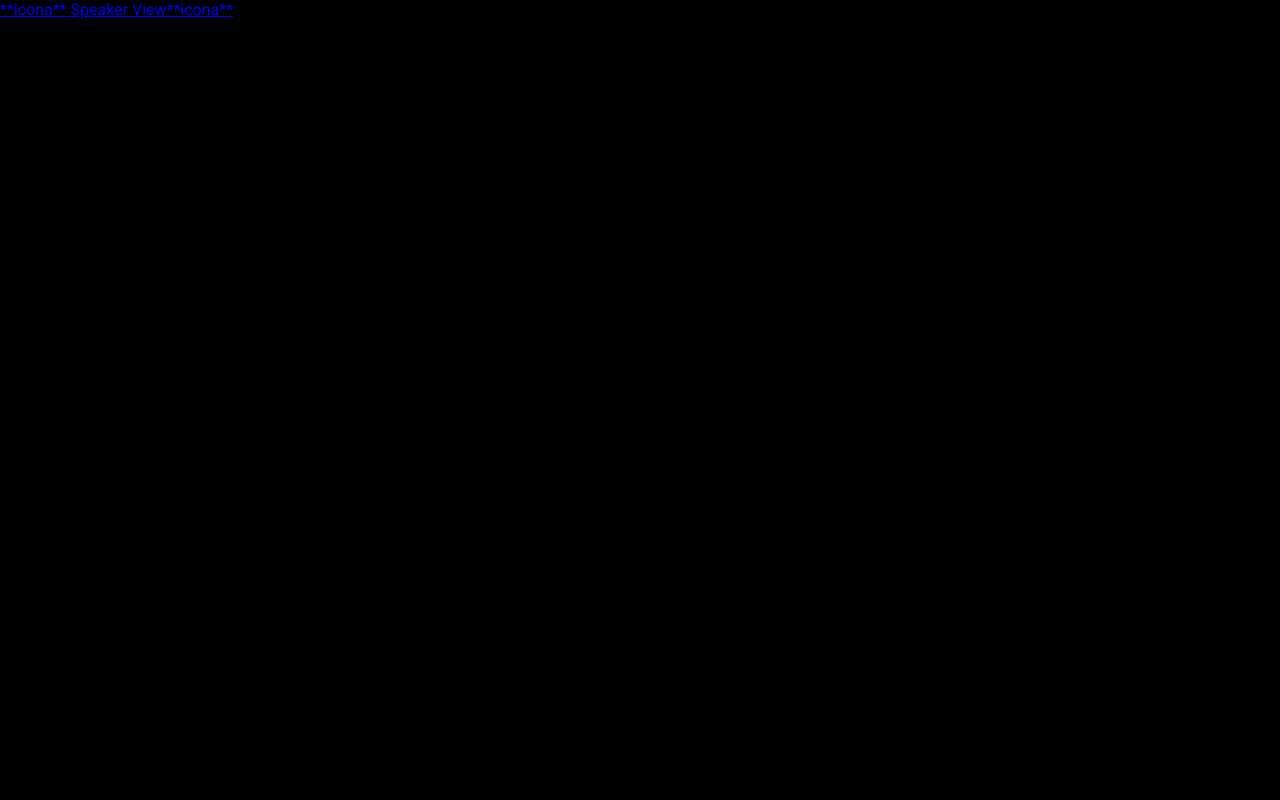
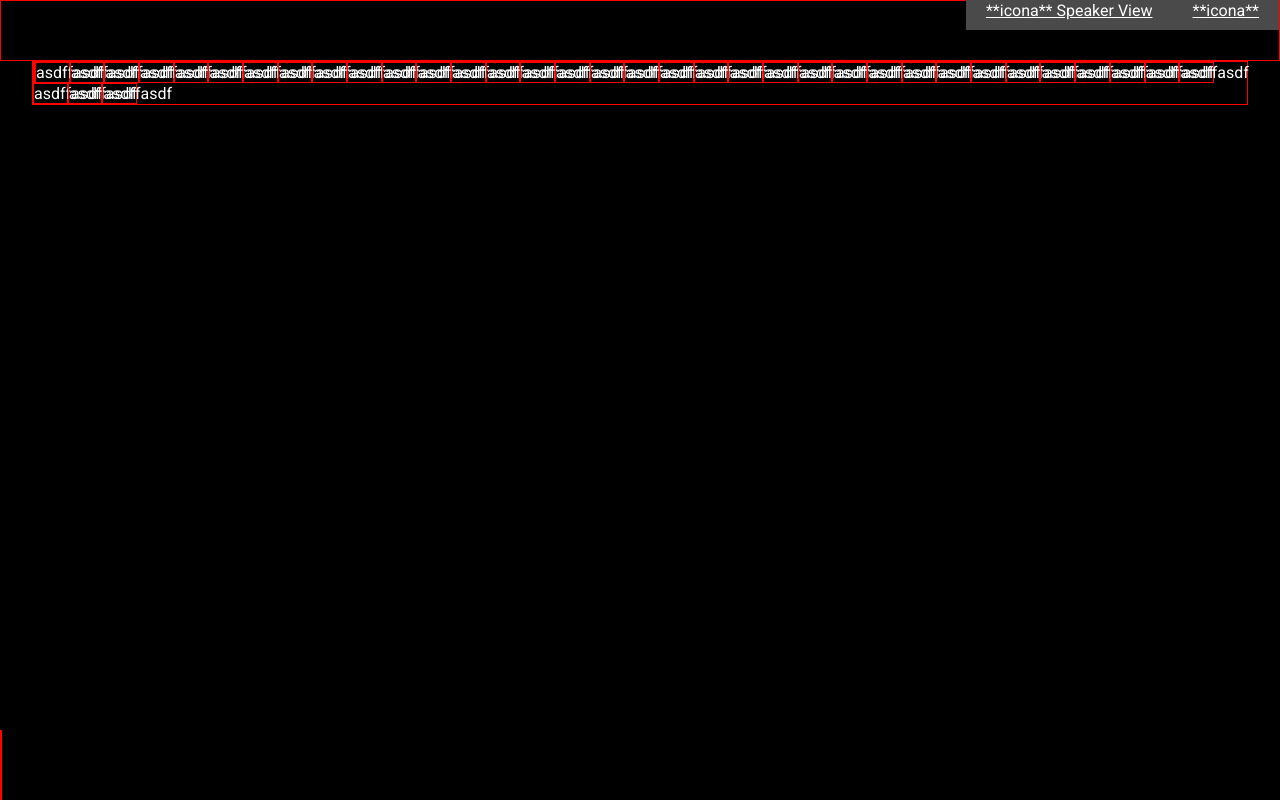
Before and after one commit to AndreaCollura/html-css-zoom, a plain HTML site: page index.html in a window 1280 px wide. Drawn offline with Linux system fonts and the light colour scheme.

Commit message:
add header, main, footer structure

```diff
--- a/css/style.css
+++ b/css/style.css
@@ -24,12 +24,47 @@
 
 body{
     height: 100vh;
-    width: 100%;
+    width: 100vw;
     background-color: var(--black-bg);
     font-family: 'Roboto', sans-serif;
+    color: white;
+    position:relative;
 }
 
 /* CONTAINER */
+
+.head-nav{
+    max-width: 100%;
+    padding-bottom: 40px;
+}
+
+
+.main-container{
+    width : 95vw;
+    margin: 0 auto;
+
+
+
+
+}
+
+.profile-card{
+    max-width: calc(100% / 35);
+
+
+
+
+
+}
+
+.footer-nav{
+    max-width: 100%;
+    height: 70px;
+    position: absolute;
+    bottom: 0;
+    left: 0;
+}
+
 
 
 
@@ -38,6 +73,7 @@ body{
 .d-flex{
     display: flex;
     flex-flow: row wrap;
+    /* gap: ; */
 
 }
 
@@ -46,7 +82,24 @@ body{
 
 }
 
+.justicon-start{
+    justify-content: flex-start;
+}
+
+.justicon-spacebtw{
+    justify-content: space-between;
+}
+
 
 /* IMG */
 
 /* TEXT */
+
+
+
+
+header a {
+    color: var(--white-text);
+    padding: 10px 20px;
+    background-color: var(--grey-exit);
+}
--- a/index.html
+++ b/index.html
@@ -18,16 +18,65 @@
 
 
 <body>
+
+  <!-- DELIMITATI SPAZI...MANCANO ICONE E DETTAGLI   -->
     <header>
-        <div class="d-flex">
-            <div class="viewopt-btn"><a href="#">**icona** Speaker View</a></div>
-            <div class="viewopt-btn"><a href="#">**icona**</a></div>
+        <div class="head-nav d-flex justicon-end debug">
+            <div><a href="#">**icona** Speaker View</a></div>
+            <div><a href="#">**icona**</a></div>
+        </div>
+    </header>
 
 
+    <main>
+        <div class="main-container d-flex justicon-start debug">
+            <div class="profile-card debug"><img src="" alt=""></div>
+            <div class="profile-card debug">asdffasdf</div>
+            <div class="profile-card debug">asdffasdf</div>
+            <div class="profile-card debug">asdffasdf</div>
+            <div class="profile-card debug">asdffasdf</div>
+            <div class="profile-card debug">asdffasdf</div>
+            <div class="profile-card debug">asdffasdf</div>
+            <div class="profile-card debug">asdffasdf</div>
+            <div class="profile-card debug">asdffasdf</div>
+            <div class="profile-card debug">asdffasdf</div>
+            <div class="profile-card debug">asdffasdf</div>
+            <div class="profile-card debug">asdffasdf</div>
+            <div class="profile-card debug">asdffasdf</div>
+            <div class="profile-card debug">asdffasdf</div>
+            <div class="profile-card debug">asdffasdf</div>
+            <div class="profile-card debug">asdffasdf</div>
+            <div class="profile-card debug">asdffasdf</div>
+            <div class="profile-card debug">asdffasdf</div>
+            <div class="profile-card debug">asdffasdf</div>
+            <div class="profile-card debug">asdffasdf</div>
+            <div class="profile-card debug">asdffasdf</div>
+            <div class="profile-card debug">asdffasdf</div>
+            <div class="profile-card debug">asdffasdf</div>
+            <div class="profile-card debug">asdffasdf</div>
+            <div class="profile-card debug">asdffasdf</div>
+            <div class="profile-card debug">asdffasdf</div>
+            <div class="profile-card debug">asdffasdf</div>
+            <div class="profile-card debug">asdffasdf</div>
+            <div class="profile-card debug">asdffasdf</div>
+            <div class="profile-card debug">asdffasdf</div>
+            <div class="profile-card debug">asdffasdf</div>
+            <div class="profile-card debug">asdffasdf</div>
+            <div class="profile-card debug">asdffasdf</div>
+            <div class="profile-card debug">asdffasdf</div>
+            <div class="profile-card debug">asdffasdf</div>
+            <div class="profile-card debug">asdffasdf</div>
+            <div class="profile-card debug">asdffasdf</div>
+            <div class="profile-card debug">asdffasdf</div>
         </div>
-    </header>
-    <main></main>
-    <footer></footer>
+
+
+    </main>
+
+
+    <footer>
+        <div class="footer-nav  debug"></div>
+    </footer>
 
 </body>
 </html>
```
